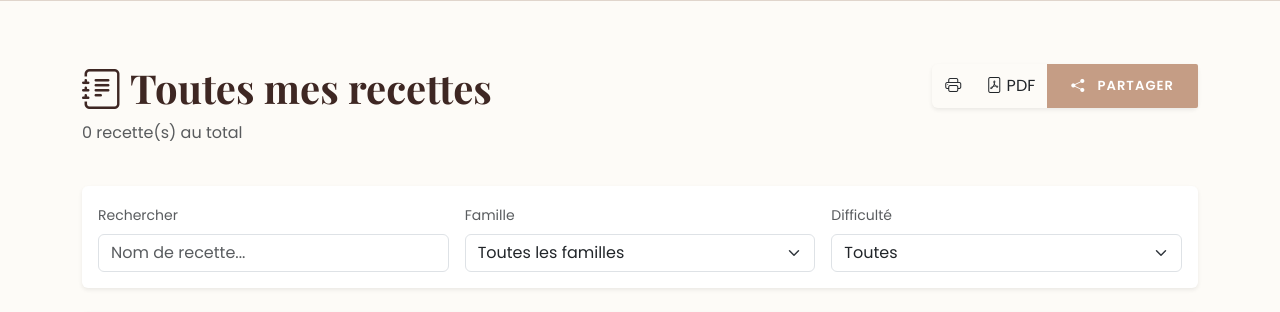
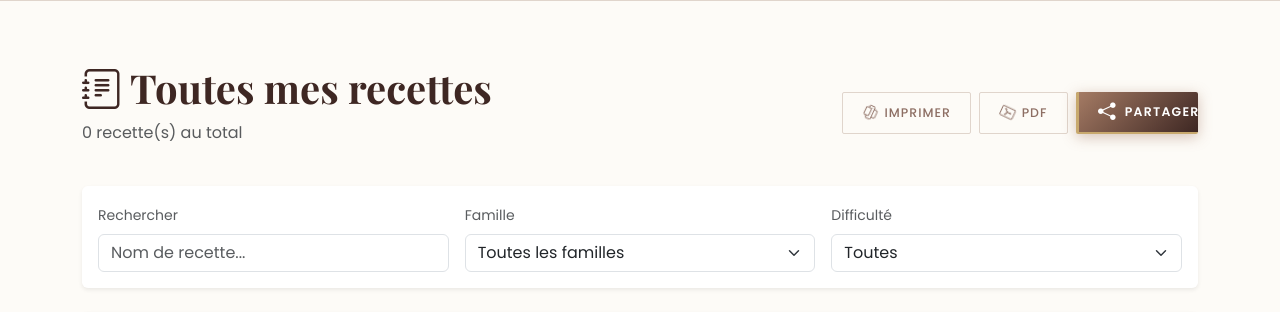
Before and after one commit to Alissweet/al-is-sweet, a Flask app: page /all-recipes in a window 1280 px wide; the page is wider, and only the part inside the window is pictured. Shown: the part 72-384 px from the top of that part. Run offline with Flask 3, Linux system fonts and the light colour scheme; the visitor is signed in with stand-in values (Sample User, id 1); data that the repository does not hold is empty; some libraries are stand-ins or nearby versions.

Commit message:
feat: harmonisation boutons all_recipes avec style index

```diff
--- a/app/templates/all_recipes.html
+++ b/app/templates/all_recipes.html
@@ -12,19 +12,17 @@
             </h1>
             <p class="text-muted">{{ recipe_data|length }} recette(s) au total</p>
         </div>
-        <div class="col-md-4 text-end">
-            <div class="btn-group shadow-sm" role="group" aria-label="Actions d'export">
-                <button class="btn btn-outline-terracotta" onclick="window.print()" title="Imprimer">
-                    <i class="bi bi-printer"></i>
-                </button>
-                <button class="btn btn-outline-terracotta" onclick="exportToPDF()" title="Télécharger en PDF">
-                    <i class="bi bi-file-pdf"></i> PDF
-                </button>
-                <button class="btn btn-terracotta" onclick="exportSelectedToJSON()" title="Partager la sélection (JSON)">
-                    <i class="bi bi-share-fill me-1"></i> Partager
-                </button>
-            </div>
-        </div>
+        <div class="col-md-4 d-flex justify-content-end align-items-center gap-2">
+			<button class="btn-magic" onclick="window.print()" title="Imprimer">
+				<i class="bi bi-printer"></i> Imprimer
+			</button>
+			<button class="btn-magic" onclick="exportToPDF()" title="Télécharger en PDF">
+				<i class="bi bi-file-pdf"></i> PDF
+			</button>
+			<button class="btn-add-recipe" onclick="exportSelectedToJSON()" title="Partager la sélection">
+				<i class="bi bi-share-fill"></i> Partager
+			</button>
+		</div>
     </div>
 
     <!-- Filtres -->
```
